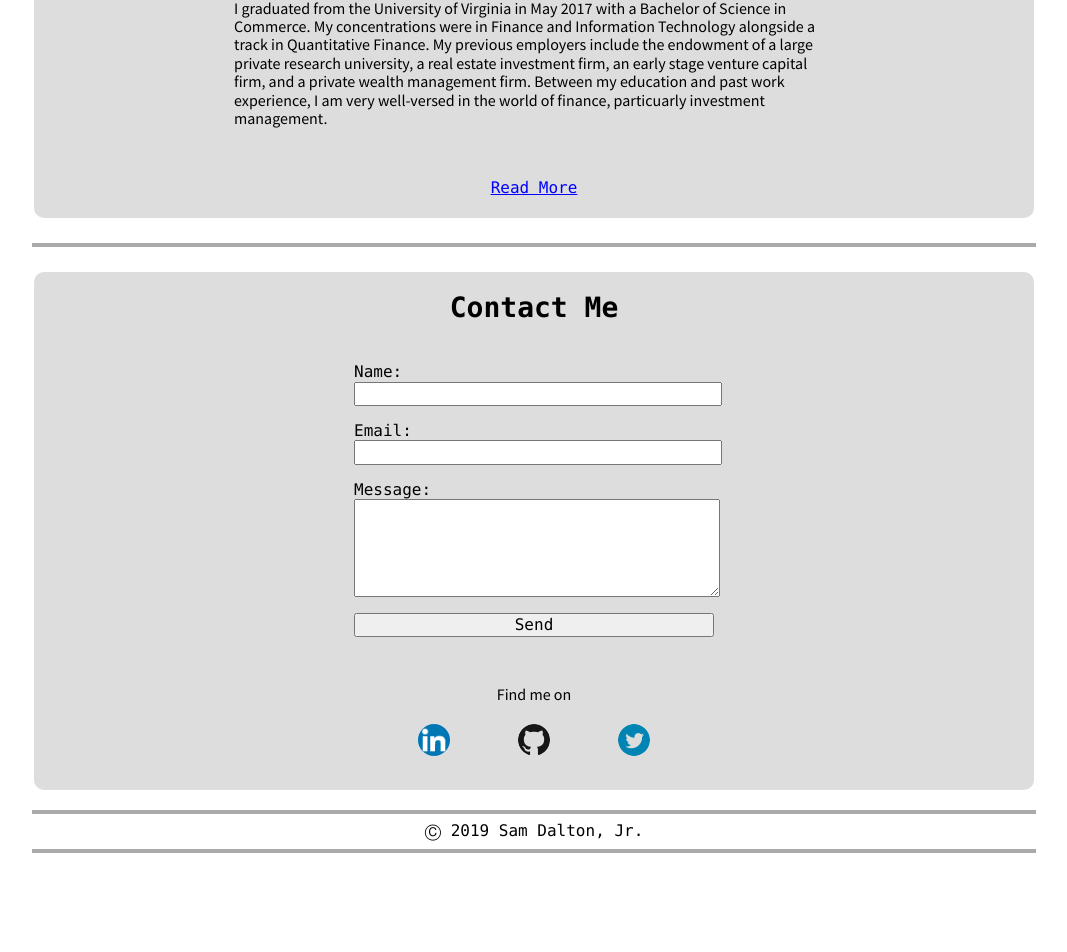
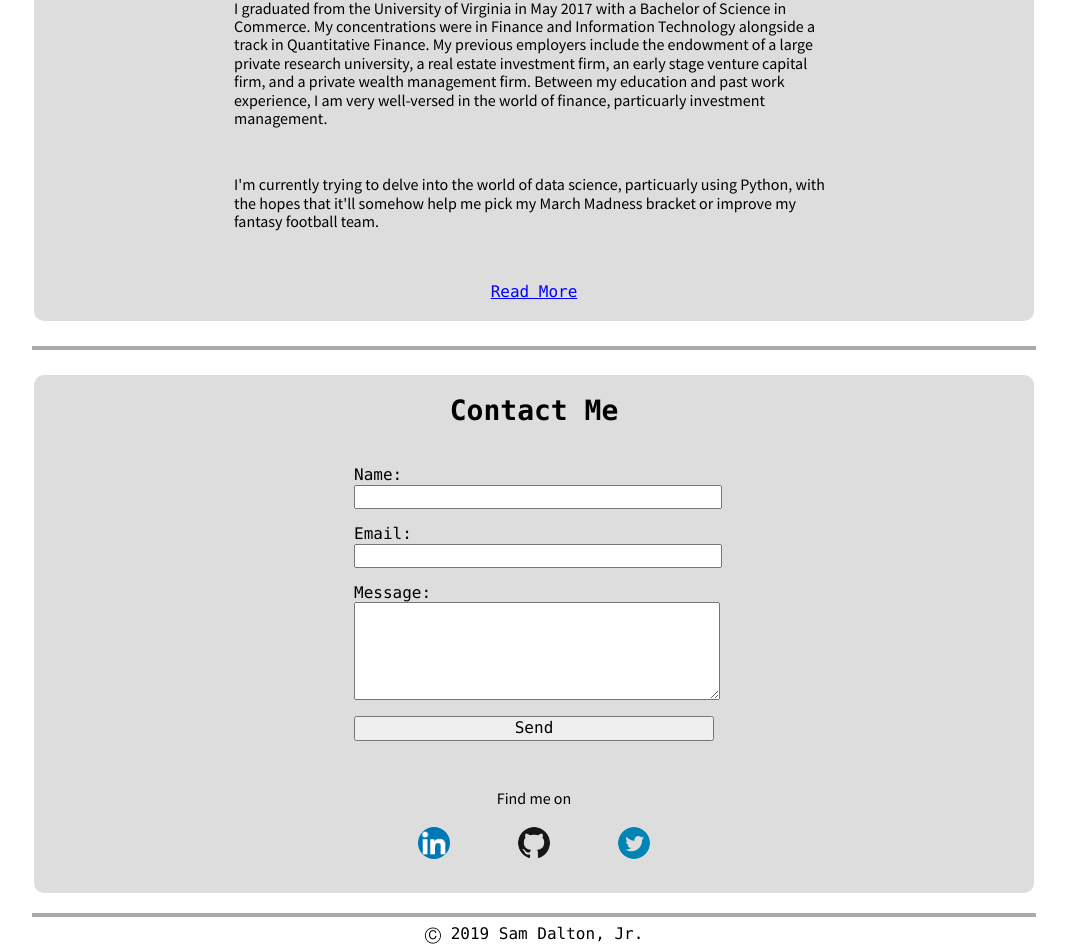
Before and after one commit to SamDaltonJr/portfolio, a React (Create React App) app: page / in a window 1280 px wide. Shown: the part 4778-5730 px from the top of the page, without its empty margins (106-1173 px from the left). Before the commit the page ends 5639 px from the top, so only its background shows below. Built offline with nearby package versions, Linux system fonts and the light colour scheme.

Commit message:
changed order of about

```diff
--- a/src/components/About/About.js
+++ b/src/components/About/About.js
@@ -29,11 +29,6 @@ export default class About extends React.Component {
             legitimate career opportunity. In 2018, I finally decided to drop
             everything and learn how to build web applications and pursue a
             career as a software developer.
-          </p>
-          <p>
-            I'm currently trying to delve into the world of data science,
-            particuarly using Python, with the hopes that it'll somehow help me
-            pick my March Madness bracket or improve my fantasy football team.
           </p>
           <p>
             In my free time, I try digesting sports in about any way possible,
@@ -90,6 +85,11 @@ export default class About extends React.Component {
             Between my education and past work experience, I am very well-versed
             in the world of finance, particuarly investment management.
           </p>
+          <p>
+            I'm currently trying to delve into the world of data science,
+            particuarly using Python, with the hopes that it'll somehow help me
+            pick my March Madness bracket or improve my fantasy football team.
+          </p>
           {showMore}
         </div>
       </div>
```
